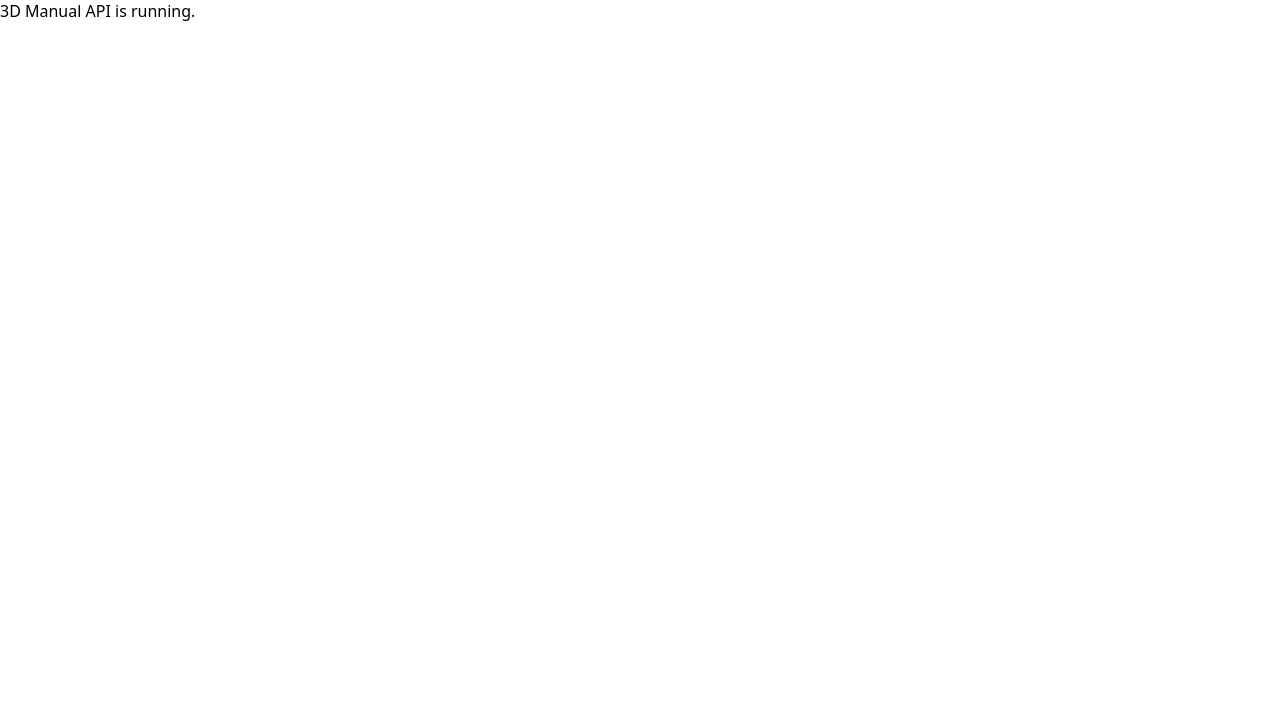
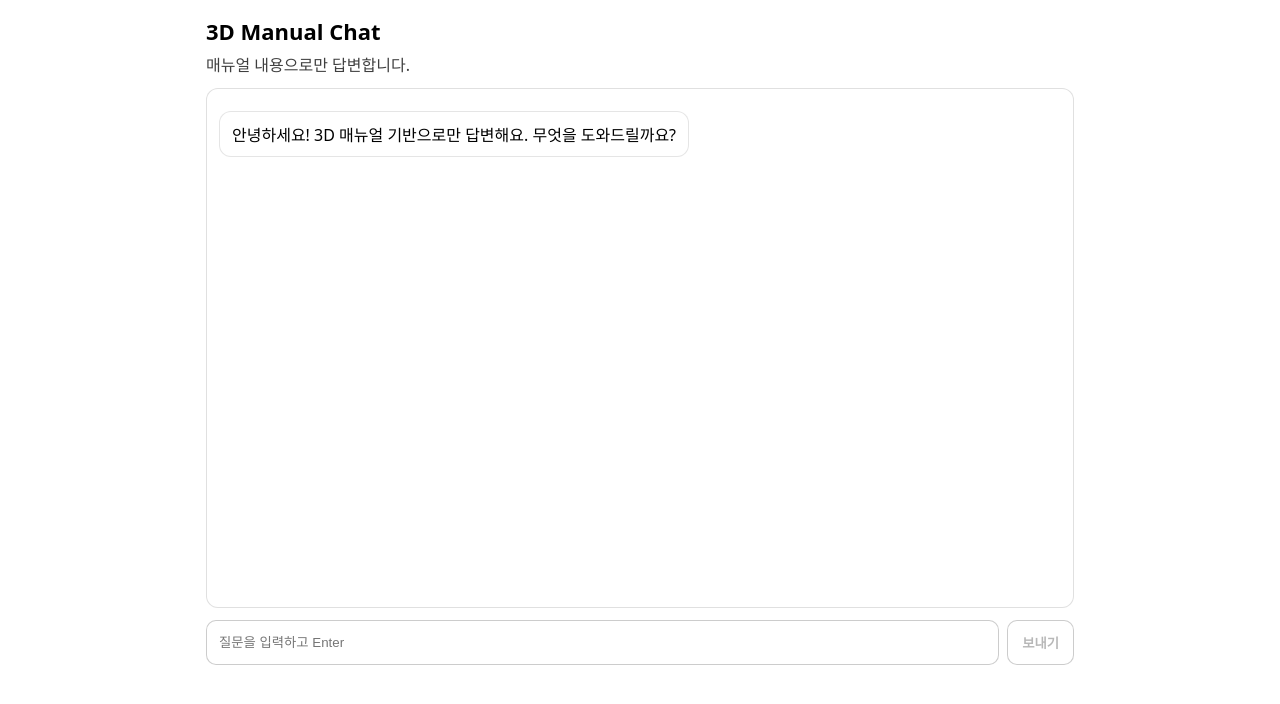
Before and after one commit to henry090108/3D-Manual, a Next.js app: page / in a window 1280 px wide. Shown: the top 704 px of the page. Built offline with nearby package versions, Linux system fonts and the light colour scheme.

Commit message:
Implement chat functionality in Page component

```diff
--- a/app/page.tsx
+++ b/app/page.tsx
@@ -1,3 +1,140 @@
+"use client";
+
+import { useEffect, useRef, useState } from "react";
+
+type Msg = { role: "user" | "assistant"; text: string };
+
 export default function Page() {
-  return <div>3D Manual API is running.</div>;
+  const [messages, setMessages] = useState<Msg[]>([
+    { role: "assistant", text: "안녕하세요! 3D 매뉴얼 기반으로만 답변해요. 무엇을 도와드릴까요?" },
+  ]);
+  const [input, setInput] = useState("");
+  const [loading, setLoading] = useState(false);
+  const endRef = useRef<HTMLDivElement | null>(null);
+
+  useEffect(() => {
+    endRef.current?.scrollIntoView({ behavior: "smooth" });
+  }, [messages, loading]);
+
+  async function send() {
+    const q = input.trim();
+    if (!q || loading) return;
+
+    setInput("");
+    setMessages((prev) => [...prev, { role: "user", text: q }]);
+    setLoading(true);
+
+    try {
+      const res = await fetch("/api/chat", {
+        method: "POST",
+        headers: { "Content-Type": "application/json" },
+        body: JSON.stringify({ question: q }),
+      });
+
+      const data = await res.json();
+
+      if (!res.ok) {
+        throw new Error(data?.error || "API error");
+      }
+
+      setMessages((prev) => [
+        ...prev,
+        { role: "assistant", text: data?.answer ?? "(응답이 비어 있습니다)" },
+      ]);
+    } catch (e: any) {
+      setMessages((prev) => [
+        ...prev,
+        { role: "assistant", text: `오류: ${e?.message || e}` },
+      ]);
+    } finally {
+      setLoading(false);
+    }
+  }
+
+  return (
+    <main style={{ maxWidth: 900, margin: "0 auto", padding: 16 }}>
+      <header style={{ marginBottom: 12 }}>
+        <h1 style={{ fontSize: 22, fontWeight: 700 }}>3D Manual Chat</h1>
+        <p style={{ opacity: 0.75, marginTop: 6 }}>
+          매뉴얼 내용으로만 답변합니다.
+        </p>
+      </header>
+
+      <section
+        style={{
+          border: "1px solid rgba(0,0,0,0.12)",
+          borderRadius: 12,
+          padding: 12,
+          height: "65vh",
+          overflow: "auto",
+          background: "white",
+        }}
+      >
+        {messages.map((m, i) => (
+          <div
+            key={i}
+            style={{
+              display: "flex",
+              justifyContent: m.role === "user" ? "flex-end" : "flex-start",
+              margin: "10px 0",
+            }}
+          >
+            <div
+              style={{
+                maxWidth: "80%",
+                padding: "10px 12px",
+                borderRadius: 12,
+                whiteSpace: "pre-wrap",
+                border: "1px solid rgba(0,0,0,0.10)",
+                background: m.role === "user" ? "rgba(0,0,0,0.04)" : "white",
+              }}
+            >
+              {m.text}
+            </div>
+          </div>
+        ))}
+        {loading && (
+          <div style={{ opacity: 0.6, padding: "6px 2px" }}>
+            답변 생성 중…
+          </div>
+        )}
+        <div ref={endRef} />
+      </section>
+
+      <footer style={{ display: "flex", gap: 8, marginTop: 12 }}>
+        <input
+          value={input}
+          onChange={(e) => setInput(e.target.value)}
+          onKeyDown={(e) => {
+            if (e.key === "Enter" && !e.shiftKey) {
+              e.preventDefault();
+              send();
+            }
+          }}
+          placeholder="질문을 입력하고 Enter"
+          style={{
+            flex: 1,
+            padding: "12px 12px",
+            borderRadius: 10,
+            border: "1px solid rgba(0,0,0,0.2)",
+            outline: "none",
+          }}
+        />
+        <button
+          onClick={send}
+          disabled={loading || !input.trim()}
+          style={{
+            padding: "12px 14px",
+            borderRadius: 10,
+            border: "1px solid rgba(0,0,0,0.2)",
+            background: loading ? "rgba(0,0,0,0.06)" : "white",
+            cursor: loading ? "not-allowed" : "pointer",
+            fontWeight: 600,
+          }}
+        >
+          보내기
+        </button>
+      </footer>
+    </main>
+  );
 }
```
